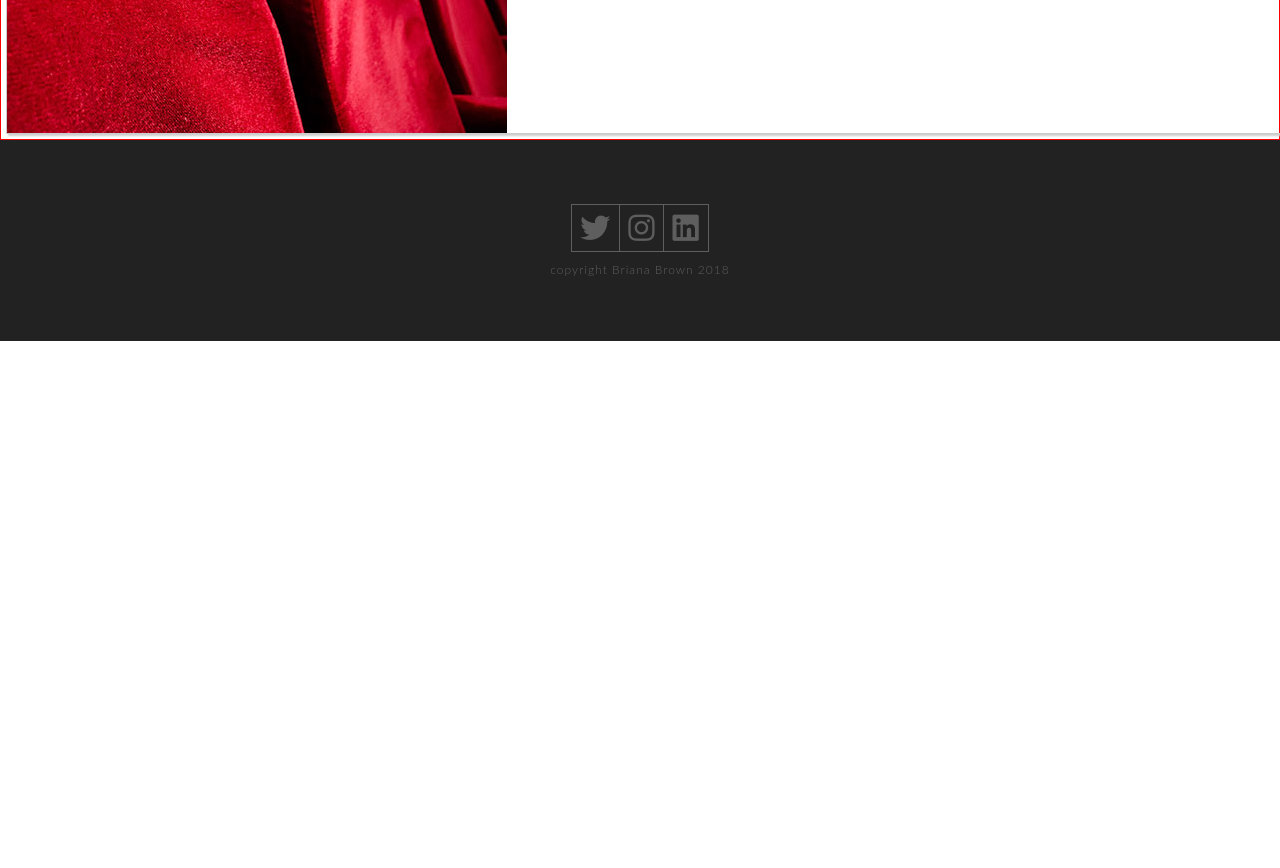
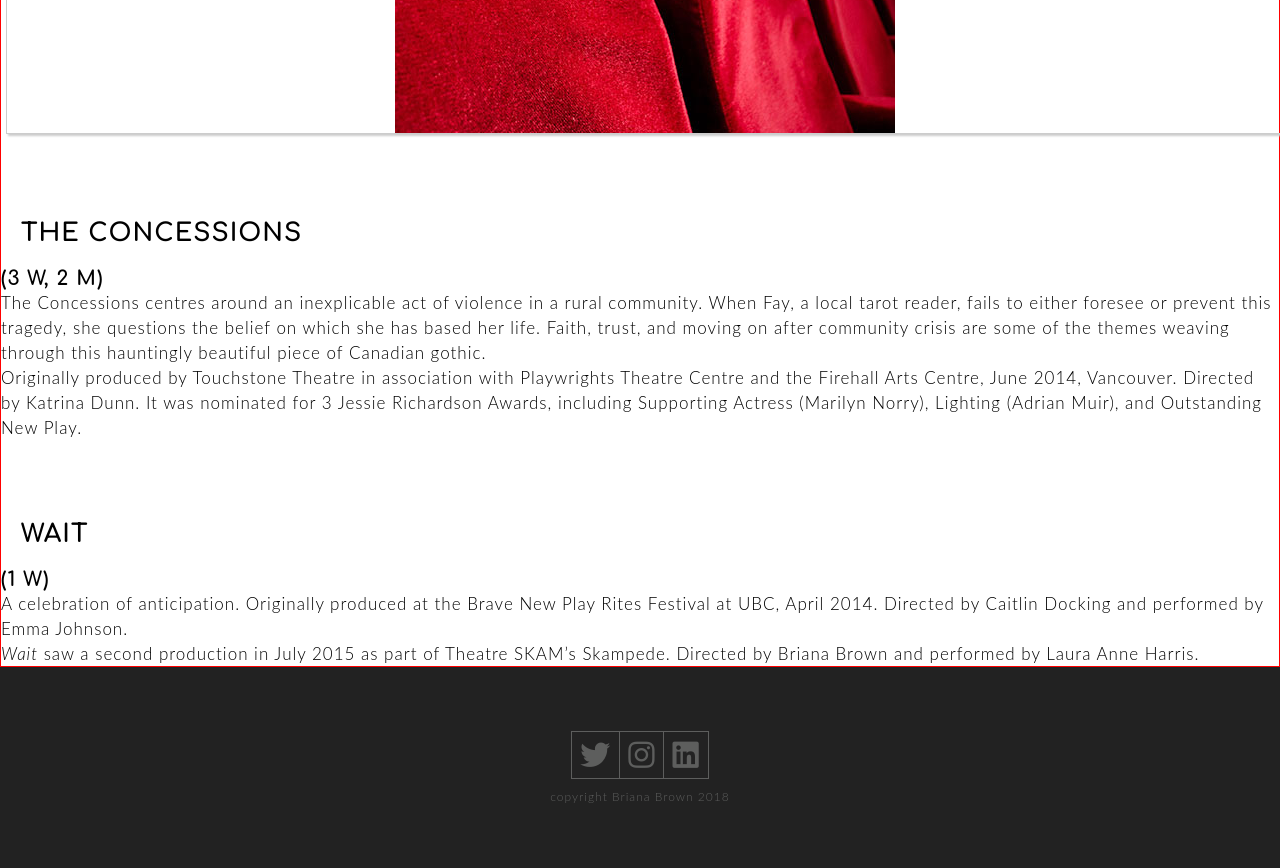
Before and after one commit to erinannette/Bri-Brown-Portfolio, a website: page writing.html in a window 1280 px wide. Shown: the part 500-1368 px from the top of the page. Before the commit the page ends 841 px from the top, so only its background shows below. Drawn offline with nearby package versions, Linux system fonts and the light colour scheme.

Commit message:
Adding text to writing.html for each entry in the carousel

```diff
--- a/gulpfile.js
+++ b/gulpfile.js
@@ -45,7 +45,7 @@ gulp.task('watch',() => {
     gulp.watch('./src/**/*.js', ['js']);
     gulp.watch('./src/**/*.scss', ['styles']);
     gulp.watch('./public/styles/style.css', reload);
-    gulp.watch('./index.html',reload);
+    gulp.watch('./index.html', reload);
 });
 
 gulp.task('default',['styles','js','watch','bs']);
--- a/public/styles/style.css
+++ b/public/styles/style.css
@@ -1011,7 +1011,7 @@ footer {
   padding: 0;
   width: 100%;
   list-style: none;
-  text-align: left; }
+  text-align: center; }
 
 .active {
   height: 500px; }
--- a/src/styles/partials/_writing.scss
+++ b/src/styles/partials/_writing.scss
@@ -43,7 +43,7 @@
     padding: 0;
     width: 100%;
     list-style: none;
-    text-align: left;
+    text-align: center;
 }
 .active {
     height: 500px;
--- a/writing.html
+++ b/writing.html
@@ -66,35 +66,10 @@
                     </div>
                     <ul class="content">
                         <li>
-                            <div>
-                                <img src="../public/assets/carousel-1.jpg">
-                            </div>
-                            <div>
-                                <h3>The Concessions</h3>
-                                <h4>(3 w, 2 m)</h4>
-                                <p>
-                                    The Concessions centres around an inexplicable act of violence in a rural community. When Fay, a local tarot reader, fails to either foresee or prevent this tragedy, she questions the belief on which she has based her life. Faith, trust, and moving on after community crisis are some of the themes weaving through this hauntingly beautiful piece of Canadian gothic.
-                                </p>
-                                <p>
-                                    Originally produced by Touchstone Theatre in association with Playwrights Theatre Centre and the Firehall Arts Centre, June 2014, Vancouver. Directed by Katrina Dunn. It was nominated for 3 Jessie Richardson Awards, including Supporting Actress (Marilyn Norry), Lighting (Adrian Muir), and Outstanding New Play.
-                                </p>
-                            </div>
+                            <img src="../public/assets/carousel-1.jpg">
                         </li>
                         <li>
-                            <div>
-                                <img src="../public/assets/carousel-2.jpg">
-                            </div>
-                            <div>
-                                <h3>Wait</h3>
-                                <h4>(1 w)</h4>
-                                <p>
-                                    A celebration of anticipation. Originally produced at the Brave New Play Rites Festival at UBC, April 2014. Directed by
-                                    Caitlin Docking and performed by Emma Johnson.
-                                </p>
-                                <p>
-                                    Wait saw a second production in July 2015 as part of Theatre SKAM’s Skampede. Directed by Briana Brown and performed by Laura Anne Harris.
-                                </p>
-                            </div>
+                            <img src="../public/assets/carousel-2.jpg">
                         </li>
                         <li>
                             <img src="../public/assets/carousel-3.jpg">
@@ -106,6 +81,28 @@
                             <img src="../public/assets/carousel-5.jpg">
                         </li>
                     </ul>
+                </div>
+                <div>
+                    <div>
+                        <h3>The Concessions</h3>
+                        <h4>(3 w, 2 m)</h4>
+                        <p>
+                            The Concessions centres around an inexplicable act of violence in a rural community. When Fay, a local tarot reader, fails to either foresee or prevent this tragedy, she questions the belief on which she has based her life. Faith, trust, and moving on after community crisis are some of the themes weaving through this hauntingly beautiful piece of Canadian gothic.
+                        </p>
+                        <p>
+                            Originally produced by Touchstone Theatre in association with Playwrights Theatre Centre and the Firehall Arts Centre, June 2014, Vancouver. Directed by Katrina Dunn. It was nominated for 3 Jessie Richardson Awards, including Supporting Actress (Marilyn Norry), Lighting (Adrian Muir), and Outstanding New Play.
+                        </p>
+                    </div>
+                    <div>
+                        <h3>Wait</h3>
+                        <h4>(1 w)</h4>
+                        <p>
+                            A celebration of anticipation. Originally produced at the Brave New Play Rites Festival at UBC, April 2014. Directed by Caitlin Docking and performed by Emma Johnson.
+                        </p>
+                        <p>
+                            <em>Wait</em> saw a second production in July 2015 as part of Theatre SKAM’s Skampede. Directed by Briana Brown and performed by Laura Anne Harris.
+                        </p>
+                    </div>
                 </div>
             </section>
             <!-- -- FOOTER -- -->
```
